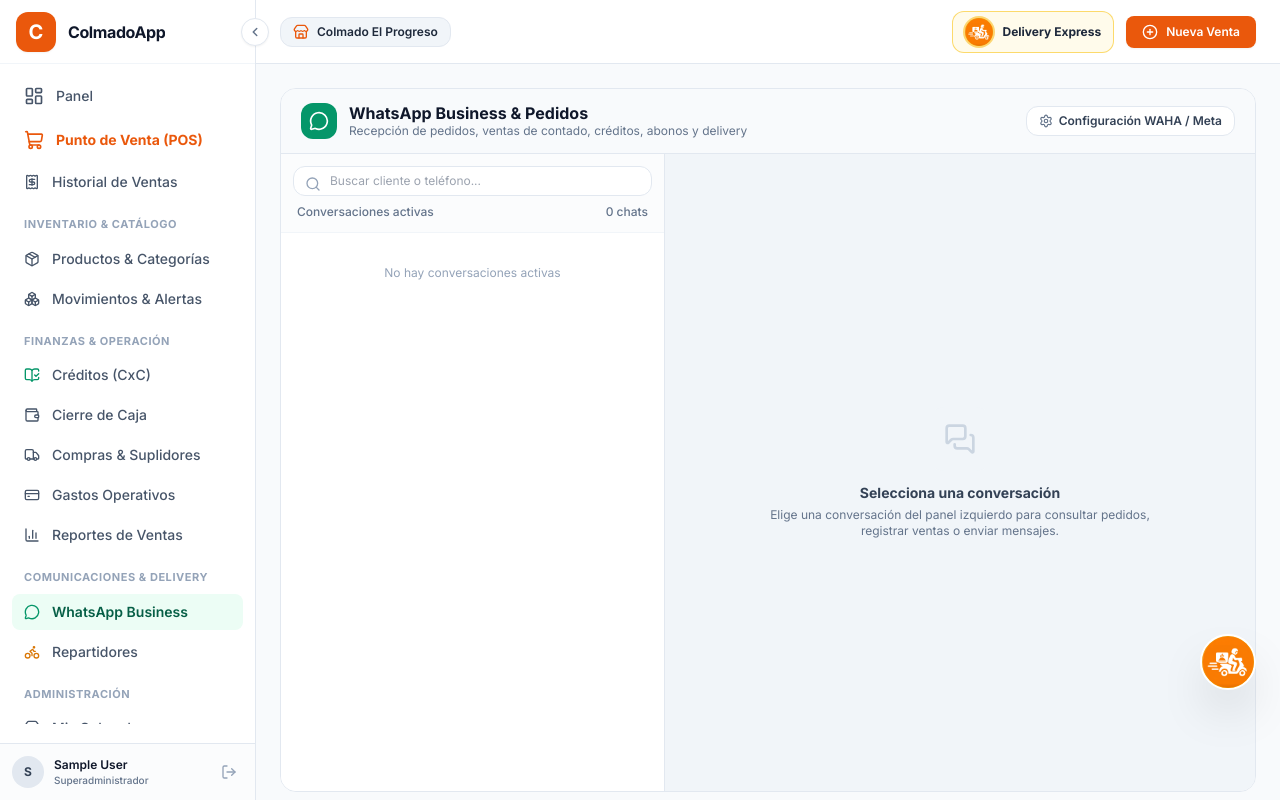
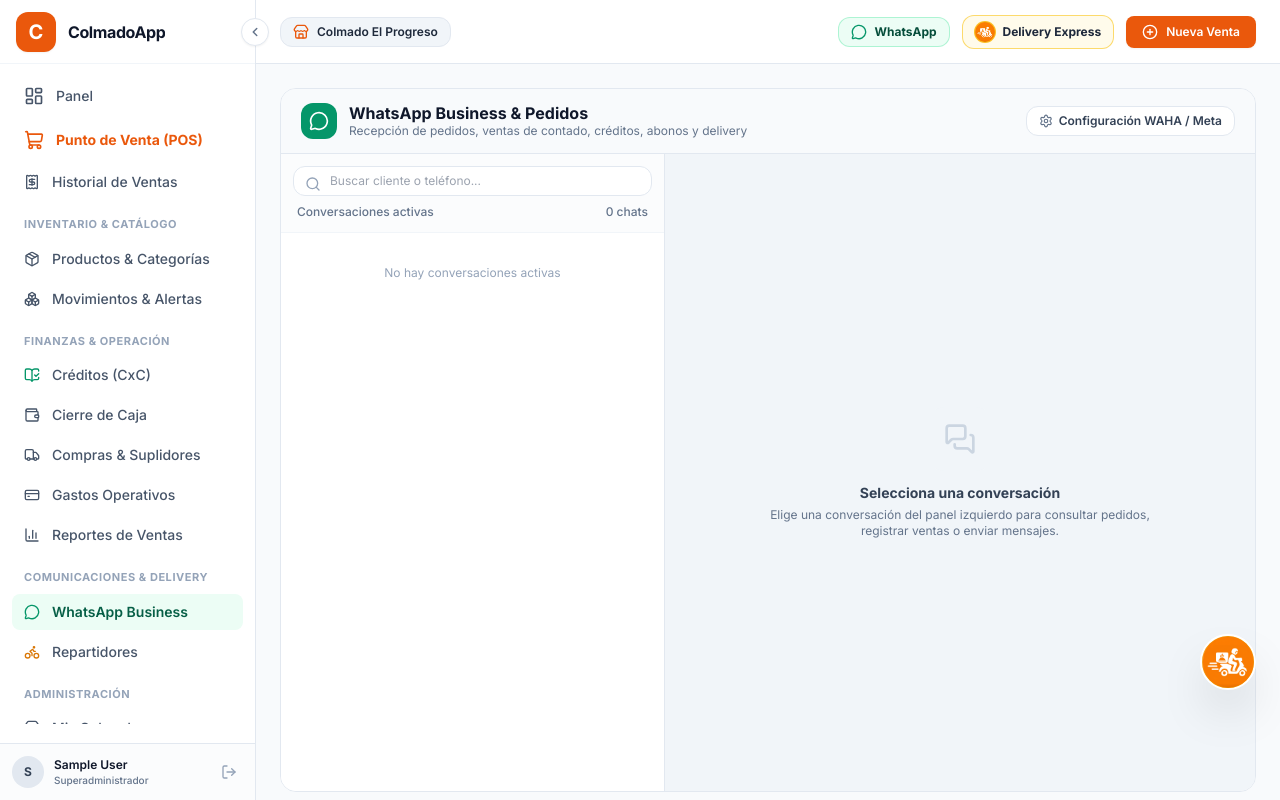
Before and after one commit to jjleonardo94/ColmadoApp, a Django app: page /whatsapp/bandeja/ in a window 1280 px wide. Run offline with Django 5.2, Linux system fonts and the light colour scheme; the visitor is signed in with stand-in values (Sample User, id 1); data comes from the database, SQL or seed files in the repository; data that the repository does not hold is empty; some libraries are stand-ins or nearby versions.

Commit message:
fix(ui): professionalize WhatsApp badge and header notifications, fix text centering

```diff
--- a/templates/base.html
+++ b/templates/base.html
@@ -86,6 +86,24 @@
             justify-content: center !important;
             padding-left: 0.5rem !important;
             padding-right: 0.5rem !important;
+        }
+        /* Ajuste pro para badge en sidebar colapsado */
+        .sidebar-collapsed #sidebarWhatsAppBadge {
+            display: none !important;
+        }
+        .sidebar-collapsed #sidebarWhatsAppBadgeCollapsed.has-unread {
+            display: inline-flex !important;
+        }
+        body:not(.sidebar-collapsed) #sidebarWhatsAppBadgeCollapsed {
+            display: none !important;
+        }
+        .badge-centered {
+            display: inline-flex;
+            align-items: center;
+            justify-content: center;
+            text-align: center;
+            line-height: 1 !important;
+            font-variant-numeric: tabular-nums;
         }
         @media print {
             /* 1. Ocultar todos los elementos de navegación e interactivos */
@@ -256,10 +274,13 @@
                 {% if user.is_superuser or user.profile.perms.can_manage_whatsapp %}
                 <div class="sidebar-heading pt-3 pb-1 px-3 text-[11px] font-bold text-slate-400 uppercase tracking-wider">Comunicaciones & Delivery</div>
 
-                <a href="{% url 'whatsapp_inbox' %}" title="WhatsApp Business" class="sidebar-link flex items-center gap-3 px-3 py-2 rounded-lg text-sm font-medium transition-colors {% if 'whatsapp' in request.path %}bg-emerald-50 text-emerald-800 font-semibold{% else %}text-slate-600 hover:bg-slate-50 hover:text-slate-900{% endif %}">
-                    <i data-lucide="message-circle" class="w-4 h-4 text-emerald-600 shrink-0"></i>
+                <a href="{% url 'whatsapp_inbox' %}" title="WhatsApp Business" class="sidebar-link relative flex items-center gap-3 px-3 py-2 rounded-lg text-sm font-medium transition-colors {% if 'whatsapp' in request.path %}bg-emerald-50 text-emerald-800 font-semibold{% else %}text-slate-600 hover:bg-slate-50 hover:text-slate-900{% endif %}">
+                    <div class="relative flex items-center justify-center shrink-0">
+                        <i data-lucide="message-circle" class="w-4 h-4 text-emerald-600"></i>
+                        <span id="sidebarWhatsAppBadgeCollapsed" class="hidden absolute -top-2 -right-2.5 min-w-[17px] h-[17px] px-1 rounded-full bg-emerald-600 text-white font-black text-[9px] badge-centered ring-2 ring-white shadow-xs">0</span>
+                    </div>
                     <span class="sidebar-text">WhatsApp Business</span>
-                    <span id="sidebarWhatsAppBadge" class="hidden ml-auto px-1.5 py-0.5 rounded-full bg-emerald-600 text-white font-extrabold text-[10px] min-w-[18px] text-center shadow-xs">0</span>
+                    <span id="sidebarWhatsAppBadge" class="hidden ml-auto min-w-[20px] h-5 px-1.5 rounded-full bg-emerald-600 text-white font-black text-[10px] badge-centered shadow-xs">0</span>
                 </a>
 
                 <a href="{% url 'delivery_person_list' %}" title="Repartidores / Delivery" class="sidebar-link flex items-center gap-3 px-3 py-2 rounded-lg text-sm font-medium transition-colors {% if 'delivery' in request.path %}bg-orange-50 text-orange-700{% else %}text-slate-600 hover:bg-slate-50 hover:text-slate-900{% endif %}">
@@ -381,18 +402,27 @@
 
             </div>
 
-            <div class="flex items-center gap-3">
+            <div class="flex items-center gap-2 sm:gap-3">
+                <!-- WhatsApp Quick Button with Unread Badge -->
+                {% if user.is_superuser or user.profile.perms.can_manage_whatsapp %}
+                <a href="{% url 'whatsapp_inbox' %}" id="topbarWhatsAppBtn" title="WhatsApp Business & Pedidos" class="relative flex items-center gap-2 bg-emerald-50 hover:bg-emerald-100/90 text-emerald-900 border border-emerald-200/90 px-2.5 sm:px-3 py-1.5 rounded-xl text-xs font-bold transition-all shadow-xs hover:shadow-sm">
+                    <i data-lucide="message-circle" class="w-4 h-4 text-emerald-600 shrink-0"></i>
+                    <span class="hidden md:inline font-bold">WhatsApp</span>
+                    <span id="topbarWhatsAppBadge" class="hidden min-w-[18px] h-[18px] px-1 rounded-full bg-emerald-600 text-white font-black text-[10px] badge-centered shadow-xs">0</span>
+                </a>
+                {% endif %}
+
                 <!-- Delivery Express Button with Dynamic Counter Badge -->
-                <button type="button" onclick="openDeliveryExpressDrawer()" id="topbarDeliveryBtn" title="Delivery Express (Pedidos pendientes)" class="relative flex items-center gap-2.5 bg-amber-50 hover:bg-amber-100/90 text-amber-900 border border-amber-300/80 px-3 py-1.5 rounded-xl text-xs font-bold transition-all shadow-xs hover:shadow-sm group">
-                    <div class="relative w-6 h-6 sm:w-7 sm:h-7 rounded-full bg-amber-500 shadow-xs flex items-center justify-center shrink-0 overflow-hidden ring-2 ring-amber-400/60 group-hover:scale-105 transition-transform">
+                <button type="button" onclick="openDeliveryExpressDrawer()" id="topbarDeliveryBtn" title="Delivery Express (Pedidos pendientes)" class="relative flex items-center gap-2 bg-amber-50 hover:bg-amber-100/90 text-amber-900 border border-amber-300/80 px-2.5 sm:px-3 py-1.5 rounded-xl text-xs font-bold transition-all shadow-xs hover:shadow-sm group">
+                    <div class="relative w-5 h-5 rounded-full bg-amber-500 shadow-xs flex items-center justify-center shrink-0 overflow-hidden ring-1 ring-amber-400 group-hover:scale-105 transition-transform">
                         <img src="{% static 'img/delivery_logo.png' %}?v=2" alt="Delivery Express" class="w-full h-full object-cover" />
                     </div>
-                    <span class="hidden sm:inline font-bold text-slate-800">Delivery Express</span>
-                    <span id="topbarDeliveryBadge" class="hidden px-1.5 py-0.5 rounded-full bg-amber-600 text-white font-extrabold text-[10px] min-w-[18px] text-center shadow-xs">0</span>
+                    <span class="hidden md:inline font-bold text-slate-800">Delivery Express</span>
+                    <span id="topbarDeliveryBadge" class="hidden min-w-[18px] h-[18px] px-1 rounded-full bg-amber-600 text-white font-black text-[10px] badge-centered shadow-xs">0</span>
                 </button>
 
                 <!-- Quick POS button -->
-                <a href="{% url 'pos' %}" class="bg-orange-600 hover:bg-orange-700 text-white font-semibold px-4 py-2 rounded-lg text-xs flex items-center gap-2 shadow-sm transition-all hover:shadow">
+                <a href="{% url 'pos' %}" class="bg-orange-600 hover:bg-orange-700 text-white font-semibold px-3 sm:px-4 py-2 rounded-lg text-xs flex items-center gap-2 shadow-sm transition-all hover:shadow">
                     <i data-lucide="plus-circle" class="w-4 h-4"></i>
                     <span>Nueva Venta</span>
                 </a>
@@ -1249,15 +1279,23 @@
             fetch('/whatsapp/api/live/')
                 .then(r => r.json())
                 .then(data => {
-                    const badge = document.getElementById('sidebarWhatsAppBadge');
-                    if (badge) {
-                        if (data.total_unread > 0) {
-                            badge.innerText = data.total_unread;
-                            badge.classList.remove('hidden');
-                        } else {
-                            badge.classList.add('hidden');
+                    const count = data.total_unread || 0;
+                    const bExpanded = document.getElementById('sidebarWhatsAppBadge');
+                    const bCollapsed = document.getElementById('sidebarWhatsAppBadgeCollapsed');
+                    const bTopbar = document.getElementById('topbarWhatsAppBadge');
+
+                    [bExpanded, bCollapsed, bTopbar].forEach(b => {
+                        if (b) {
+                            if (count > 0) {
+                                b.innerText = count > 99 ? '99+' : count;
+                                b.classList.remove('hidden');
+                                b.classList.add('has-unread');
+                            } else {
+                                b.classList.add('hidden');
+                                b.classList.remove('has-unread');
+                            }
                         }
-                    }
+                    });
                 })
                 .catch(() => {});
         }
--- a/templates/whatsapp/inbox.html
+++ b/templates/whatsapp/inbox.html
@@ -89,7 +89,7 @@
               </span>
               <div class="conv-unread-box">
                 {% if conv.unread_count > 0 %}
-                  <span class="inline-flex items-center justify-center px-1.5 py-0.5 rounded-full bg-emerald-600 text-white text-[10px] font-extrabold mt-1">
+                  <span class="min-w-[20px] h-5 px-1.5 rounded-full bg-emerald-600 text-white text-[10px] font-bold inline-flex items-center justify-center leading-none shadow-xs">
                     {{ conv.unread_count }}
                   </span>
                 {% endif %}
@@ -1281,7 +1281,7 @@
           : '<span class="px-1.5 py-0.2 rounded text-[10px] font-semibold bg-slate-100 text-slate-600 shrink-0">Nuevo</span>';
 
         const unreadBadge = (c.unread_count > 0 && String(c.id) !== String(activeChatId))
-          ? `<span class="inline-flex items-center justify-center px-1.5 py-0.5 rounded-full bg-emerald-600 text-white text-[10px] font-extrabold mt-1">${c.unread_count}</span>`
+          ? `<span class="min-w-[20px] h-5 px-1.5 rounded-full bg-emerald-600 text-white text-[10px] font-bold inline-flex items-center justify-center leading-none shadow-xs">${c.unread_count}</span>`
           : '';
 
         convLink.innerHTML = `
@@ -1315,7 +1315,7 @@
         const badgeBox = convLink.querySelector('.conv-unread-box');
         if (badgeBox) {
           if (c.unread_count > 0 && String(c.id) !== String(activeChatId)) {
-            badgeBox.innerHTML = `<span class="inline-flex items-center justify-center px-1.5 py-0.5 rounded-full bg-emerald-600 text-white text-[10px] font-extrabold mt-1">${c.unread_count}</span>`;
+            badgeBox.innerHTML = `<span class="min-w-[20px] h-5 px-1.5 rounded-full bg-emerald-600 text-white text-[10px] font-bold inline-flex items-center justify-center leading-none shadow-xs">${c.unread_count}</span>`;
           } else {
             badgeBox.innerHTML = '';
           }
```
